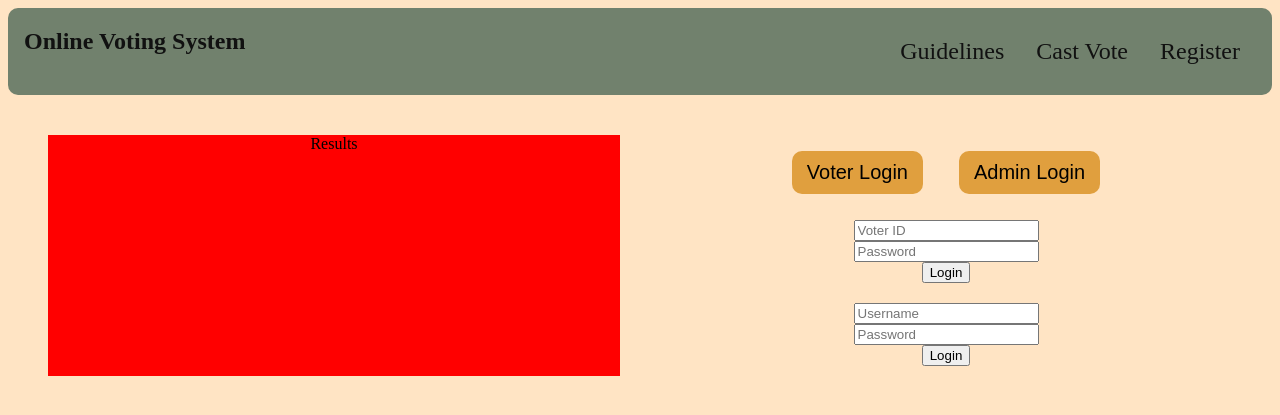
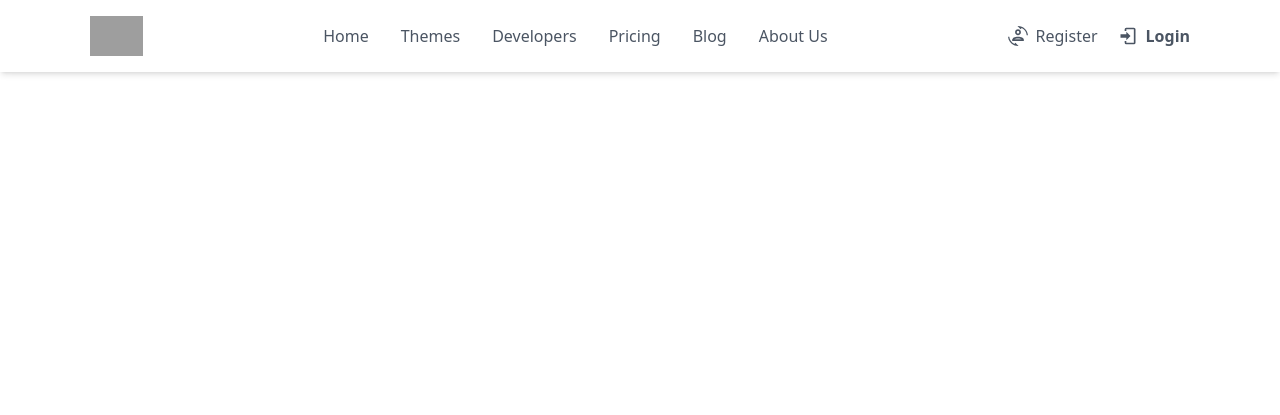
Before and after one commit to P-Pokharel/Election-Website, a Django app: page / in a window 1280 px wide. Shown: the top 415 px of the page. Run offline with Django 5.2, Linux system fonts and the light colour scheme; some libraries are stand-ins or nearby versions; grey boxes are pictures that could not be loaded.

Commit message:
Navbar and Results page using TailwindCSS

```diff
--- a/static/css/base.css
+++ /dev/null
@@ -1,66 +0,0 @@
-body {
-    background-color: bisque;
-}
-
-.edit-anchor {
-    text-decoration: none;
-    color: #111;
-    display: block;
-    text-align: center;
-}
-
-.site-logo {
-    margin-left: 2vh;
-}
-
-#navbar {
-    background-color: #71816d;
-    display: flex;
-    justify-content: space-between;
-    border-radius: 10px;
-}
-
-ul {
-    display: flex;
-    list-style: none;
-    margin-right: 2vh;
-}
-
-li a {
-    padding: 14px 16px;
-    font-size: 3vh;
-    border-radius: 10px;
-}
-
-li a:hover {
-    text-decoration: underline;
-    background-color: #4f7a72;
-}
-
-.content-row {
-    margin: 20px;
-    display: flex;
-    justify-content: center;
-    text-align: center;
-}
-
-.content-col {
-    width: 50%;
-    margin: 20px;
-}
-
-.btn {
-    margin: 2vh;
-    border: none;
-    border-radius: 10px;
-    display: inline-block;
-    text-align: center;
-    padding: 10px 15px;
-    font-size: 2.5vh;
-    background-color: #e09f3e;
-}
-
-form {
-    padding: 10px;
-
-}
--- a/voting/templates/voting/base.html
+++ b/voting/templates/voting/base.html
@@ -4,29 +4,108 @@
 <head>
     <meta charset="UTF-8">
     <meta name="viewport" content="width=device-width, initial-scale=1.0">
+    <script src="https://cdn.tailwindcss.com"></script>
     <link rel="stylesheet" type="text/css" href="{% static 'css/base.css' %}">
     <title>E-Vote</title>
 </head>
 <body>
-    <nav id="navbar">
+    <!-- component -->
+    <!-- AlpineJS -->
+    <script src="https://cdnjs.cloudflare.com/ajax/libs/alpinejs/3.8.1/cdn.min.js" defer></script>
 
-        <div class="site-logo">
-            <a class="edit-anchor" href="#"><h1>Online Voting System</h1></a>
+    <!-- Slider Component Container -->
+    <div class="flex flex-col items-center justify-center">
+        <div class="flex flex-col">
+           <!-- Navbar -->
+            <nav class="flex justify-around py-4 bg-white/80
+                backdrop-blur-md shadow-md w-full
+                fixed top-0 left-0 right-0 z-10">
+
+                <!-- Logo Container -->
+                <div class="flex items-center">
+                    <!-- Logo -->
+                    <a class="cursor-pointer">
+                        <h3 class="text-2xl font-medium text-blue-500">
+                            <img class="h-10 object-cover"
+                                src="https://evote.co.in/img/evote-logo.png" alt="Logo">
+                        </h3>
+                    </a>
+                </div>
+
+                <!-- Links Section -->
+                <div class="items-center hidden space-x-8 lg:flex">
+                    <a class="flex text-gray-600 hover:text-blue-500
+                        cursor-pointer transition-colors duration-300">
+                        Home
+                    </a>
+
+                    <a class="flex text-gray-600
+                        cursor-pointer transition-colors duration-300
+                        hover:text-blue-600">
+                        Themes
+                    </a>
+
+                    <a class="flex text-gray-600 hover:text-blue-500
+                        cursor-pointer transition-colors duration-300">
+                        Developers
+                    </a>
+
+                    <a class="flex text-gray-600 hover:text-blue-500
+                        cursor-pointer transition-colors duration-300">
+                        Pricing
+                    </a>
+
+                    <a class="flex text-gray-600 hover:text-blue-500
+                        cursor-pointer transition-colors duration-300">
+                        Blog
+                    </a>
+
+                    <a class="flex text-gray-600 hover:text-blue-500
+                        cursor-pointer transition-colors duration-300">
+                        About Us
+                    </a>
+                </div>
+
+                <!-- Icon Menu Section -->
+                <div class="flex items-center space-x-5">
+                    <!-- Register -->
+                    <a class="flex text-gray-600 hover:text-blue-500
+                        cursor-pointer transition-colors duration-300">
+
+                        <svg class="fill-current h-5 w-5 mr-2 mt-0.5" xmlns="http://www.w3.org/2000/svg"
+                            xmlns:xlink="http://www.w3.org/1999/xlink" version="1.1" width="24" height="24"
+                            viewBox="0 0 24 24">
+                            <path
+                                d="M12 0L11.34 .03L15.15 3.84L16.5 2.5C19.75 4.07 22.09 7.24 22.45 11H23.95C23.44 4.84 18.29 0 12 0M12 4C10.07 4 8.5 5.57 8.5 7.5C8.5 9.43 10.07 11 12 11C13.93 11 15.5 9.43 15.5 7.5C15.5 5.57 13.93 4 12 4M12 6C12.83 6 13.5 6.67 13.5 7.5C13.5 8.33 12.83 9 12 9C11.17 9 10.5 8.33 10.5 7.5C10.5 6.67 11.17 6 12 6M.05 13C.56 19.16 5.71 24 12 24L12.66 23.97L8.85 20.16L7.5 21.5C4.25 19.94 1.91 16.76 1.55 13H.05M12 13C8.13 13 5 14.57 5 16.5V18H19V16.5C19 14.57 15.87 13 12 13M12 15C14.11 15 15.61 15.53 16.39 16H7.61C8.39 15.53 9.89 15 12 15Z" />
+                        </svg>
+
+                        Register
+                    </a>
+
+                    <!-- Login -->
+                    <a class="flex text-gray-600
+                        cursor-pointer transition-colors duration-300
+                        font-semibold text-blue-600">
+
+                        <svg class="fill-current h-5 w-5 mr-2 mt-0.5" xmlns="http://www.w3.org/2000/svg"
+                            xmlns:xlink="http://www.w3.org/1999/xlink" version="1.1" width="24" height="24"
+                            viewBox="0 0 24 24">
+                            <path
+                                d="M10,17V14H3V10H10V7L15,12L10,17M10,2H19A2,2 0 0,1 21,4V20A2,2 0 0,1 19,22H10A2,2 0 0,1 8,20V18H10V20H19V4H10V6H8V4A2,2 0 0,1 10,2Z" />
+                        </svg>
+
+                        Login
+                    </a>
+                </div>
+            </nav>
         </div>
-        <div class="navigation">
-            <ul>
-                <li><a class="edit-anchor" href="#">Guidelines</a></li>
-                <li><a class="edit-anchor" href="#">Cast Vote</a></li>
-                <li><a class="edit-anchor" href="#">Register</a></li>
-            </ul>
-        </div>
+    </div>
 
-    </nav>
 
-    <div class="container">
-        {% block content %}
+    {% block content %}
 
-        {% endblock %}
-    </div>
+    {% endblock %}
+
+
 </body>
 </html>
--- a/voting/templates/voting/home.html
+++ b/voting/templates/voting/home.html
@@ -2,33 +2,5 @@
 {% load static %}
 
 {% block content %}
-    <div class="content-row">
 
-        <div style="background-color: red;" class="result content-col">Results</div>
-
-        <div class="content-col">
-
-            <div class="button-wrapper">
-                <button class="btn">Voter Login</button>
-                <button class="btn">Admin Login</button>
-            </div>
-
-            <div class="voter-login">
-                <form class="voter-login-form" action="">
-                    <input type="text" placeholder="Voter ID"><br>
-                    <input type="password" placeholder="Password"><br>
-                    <input type="submit" value="Login">
-                </form>
-            </div>
-
-            <div class="admin-login">
-                <form class="admin-login-form" action="">
-                    <input type="text" placeholder="Username"><br>
-                    <input type="password" placeholder="Password"><br>
-                    <input type="submit" value="Login">
-                </form>
-            </div>
-
-        </div>
-    </div>
 {% endblock %}
--- a/voting/urls.py
+++ b/voting/urls.py
@@ -3,4 +3,5 @@ from . import views
 
 urlpatterns = [
     path('', views.home, name='home'),
+    path('results/', views.results, name='results')
 ]
--- a/voting/views.py
+++ b/voting/views.py
@@ -5,3 +5,8 @@ def home(request):
     template_name = 'voting/home.html'
     context = {}
     return render(request, template_name, context)
+
+def results(request):
+    template_name = 'voting/results.html'
+    context = {}
+    return render(request, template_name, context)
```
Also changed, not shown: voting/templates/voting/results.html (added, +13 -0 lines).
